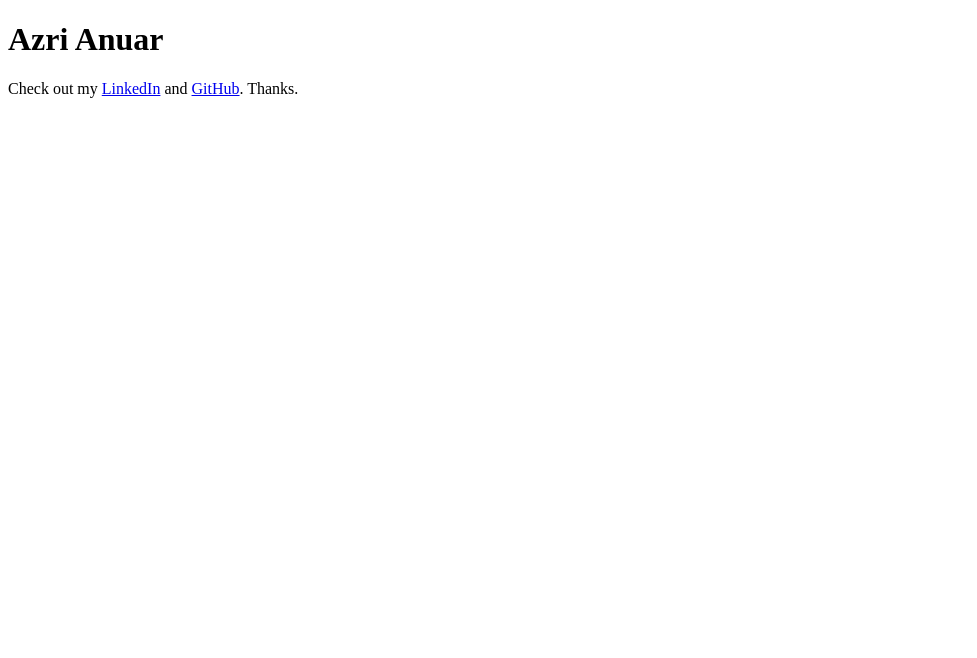
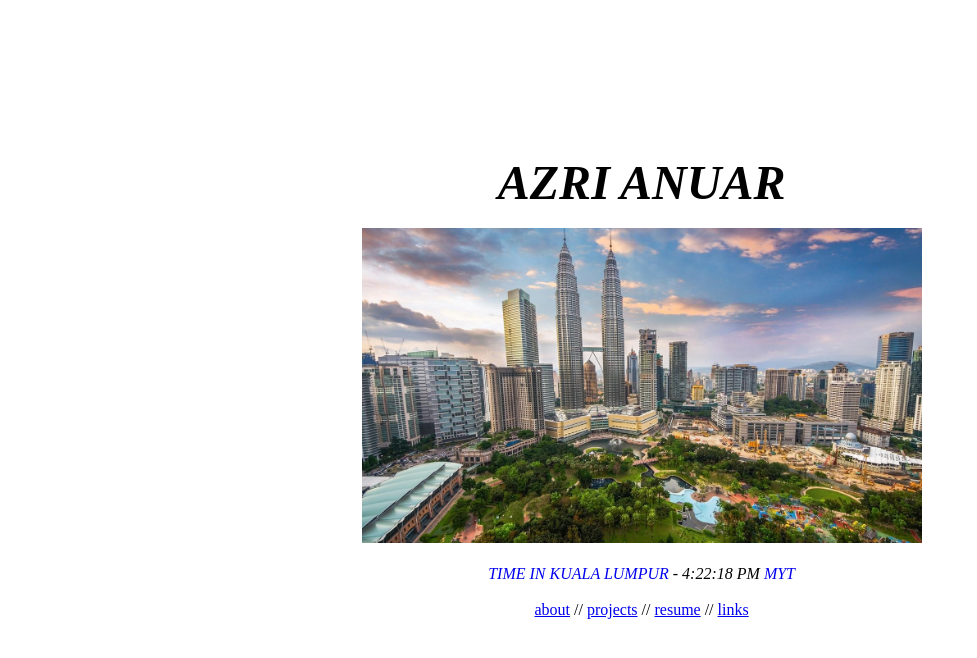
Before and after one commit to sxv9yy/sxv9yy.github.io, a plain HTML site: page index.html in a window 1280 px wide. Shown: the whole page, without its empty margins (0-977 px from the left). Drawn offline with Linux system fonts and the light colour scheme.

Commit message:
Add files via upload

```diff
--- a/index.html
+++ b/index.html
@@ -1,10 +1,54 @@
 <!DOCTYPE html>
 <html>
-<head>
-<title>sxv9yy</title>
+<head><meta http-equiv="Content-Type" content="text/html; charset=windows-1252">
+<title>AZRI ANUAR</title>
+<link rel="shortcut icon" href="/favicon.ico" type="image/x-icon">
+<link rel="icon" href="/favicon.ico" type="image/x-icon">
+<style>
+body {top: 0; left: 0; width: 99%; height: 97%;
+    position: absolute; display: table}
+  p {display: table-cell; vertical-align: middle; text-align: center}
+#timezone * {text-decoration: none;}
+
+}
+</style>
+<script type="text/javascript">
+    // declare time zone formatting
+    let options = {
+        timeZone: 'Asia/Kuala_Lumpur',
+        hour: 'numeric',
+        minute: 'numeric',
+        second: 'numeric',
+    },
+    formatter = new Intl.DateTimeFormat([], options);
+
+    // set time
+    setInterval(
+        () => {
+            document.querySelector("#time").innerText = formatter.format(new Date());
+        }
+    , 1000)
+</script>
 </head>
-<body>
-<h1>Azri Anuar</h1>
-Check out my <a href="https://www.linkedin.com/in/azrianuar">LinkedIn</a> and <a href="https://github.com/sxv9yy">GitHub</a>. Thanks.
+
+
+<p>
+<font size="7"><i><b>AZRI ANUAR</b></i></font> <br>
+<br>
+<img src="images/0916f4b2-city-4723-1628829b6c4.jpg" style="width:560px;"><br>
+<br>
+<span id=timezone>
+<i>
+<a href="https://24timezones.com/world_directory/current_kuala_lumpur_time.php">TIME IN KUALA LUMPUR</a> - <span
+    id="time">0:00 PM</span> <a href="https://24timezones.com/time-zone/myt">MYT</a>
+</i>
+</span>
+<br><br>
+<a href="about.html">about</a> //
+<a href="projects.html">projects</a> //
+<a href="resume.pdf">resume</a> //
+<a href="links.html">links</a>
+<br>
+<br>
 </body>
 </html>
```
Also changed, not shown: about.html (added, +20 -0 lines), links.html (added, +31 -0 lines), images/0916f4b2-city-4723-1628829b6c4.jpg (added), images/photo_6226723511796352408_y.jpg (added), projects.html (added), 1 other file.
